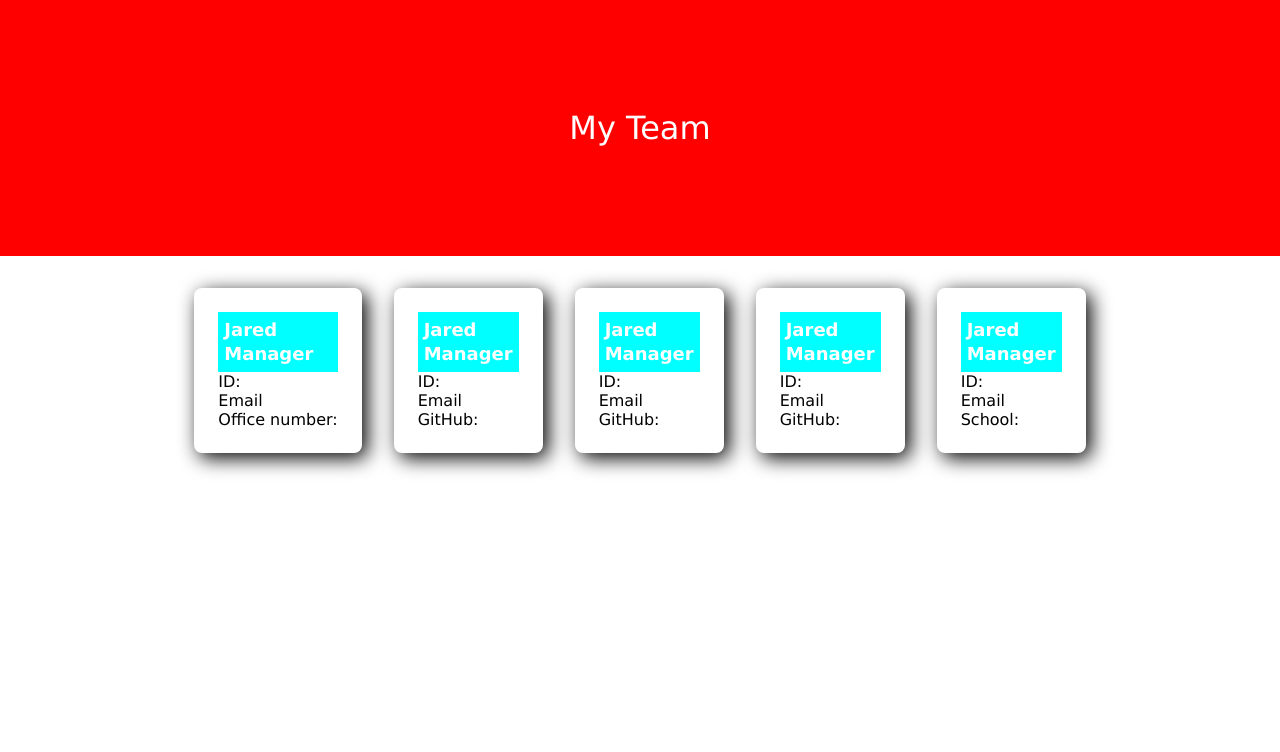
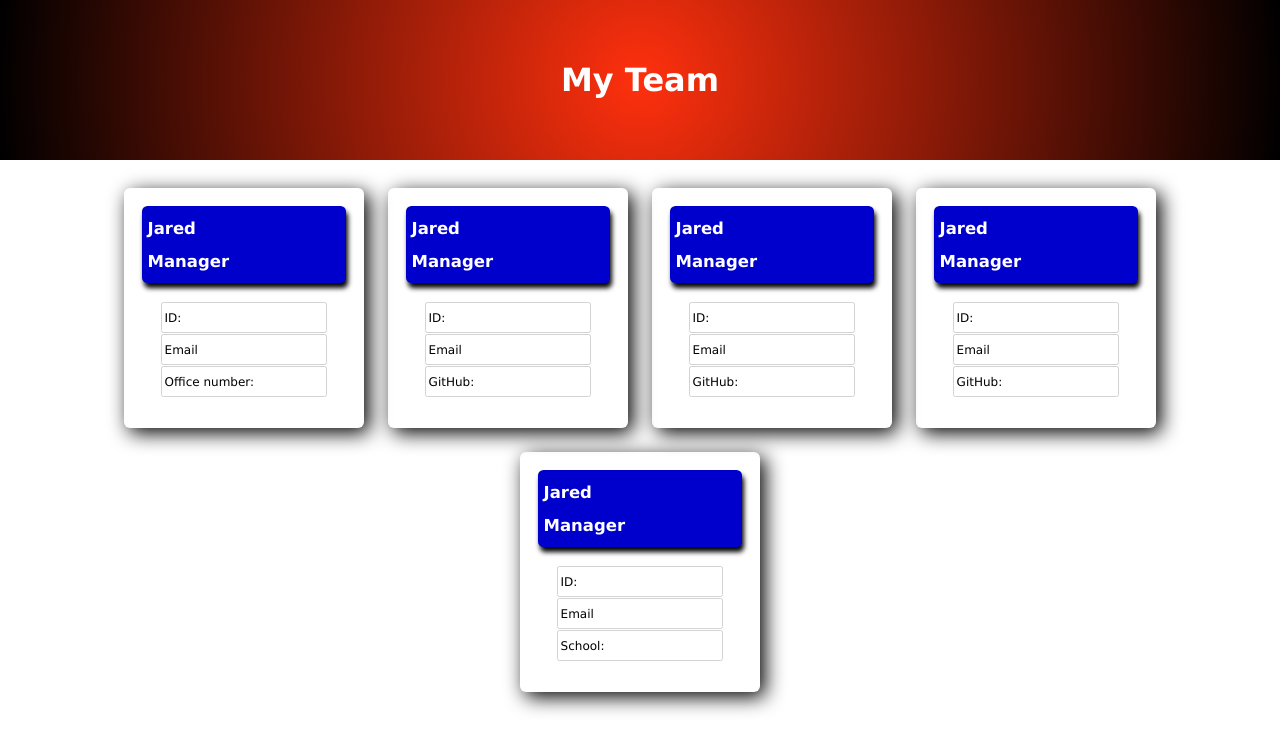
Before and after one commit to calebcarnett/Profile-Generator, a website: page team.html in a window 1280 px wide. Drawn offline with Linux system fonts and the light colour scheme.

Commit message:
added intern.js and updated specific roles for each employee, need to get with tutor to see if an import to each class is necessary

```diff
--- a/library/employee.js
+++ b/library/employee.js
@@ -16,6 +16,10 @@ class Employee {
     getEmail() {
         return this.email
     }
+
+    getRole() {
+        return "Employee"
+    }
 }
 
 module.exports = Employee
--- a/library/manager.js
+++ b/library/manager.js
@@ -6,4 +6,9 @@ class Manager extends Employee {
     getOfficeNumber() {
         return this.officeNumber
     }
+    getRole() {
+        return "Manager"
+    }
 }
+
+module.exports = Manager
--- a/styles.css
+++ b/styles.css
@@ -10,10 +10,12 @@
     align-items: center;
     justify-content: center;
     width: 100%;
-    height: 8em;
-    background-color: red;
+    height: 5em;
+    background: rgb(255,37,0);
+    background: radial-gradient(circle, rgba(255,37,0,0.950315160243785) 0%, rgba(0,0,0,1) 100%);
     color: white;
     font-size: 2em;
+    font-weight: bold;
 }
 
 .cards {
@@ -26,17 +28,33 @@
 .individual-cards {
     display: flex;
     flex-direction: column;
+    width: 20em;
+    height: 20em;
     box-shadow: 5px 5px 20px  black;
-
+    font-size: 12px;
     border-radius: .5em;
     padding: 1.5em;
     margin: 1em;
 }
 
 .card-header {
-    background-color: cyan;
+    background-color:mediumblue;
+    border-radius: .5em;
+    box-shadow: 2px 5px 5px black;
     color: white;
     padding: .5em;
-    font-size: 12px;
+    font-size: 11px;
+    line-height: 3em;
+}
+
+.employee-facts {
     line-height: 2em;
+    padding: 1.5em;
 }
+
+.employee-facts p {
+    border: 1px solid lightgrey;
+    padding: .2em;
+    margin: .1em;
+    border-radius: .2em;
+}
```
Also changed, not shown: Test/employee.test.js (added, +5 -0 lines), Test/engineer.test.js (added, +1 -0 lines), Test/manager.test.js (added, +1 -0 lines), index.js (added, +14 -0 lines), library/engineer.js (+7 -0 lines), library/intern.js (added, +16 -0 lines), package.json (added, +210 -0 lines), 1 other file.
